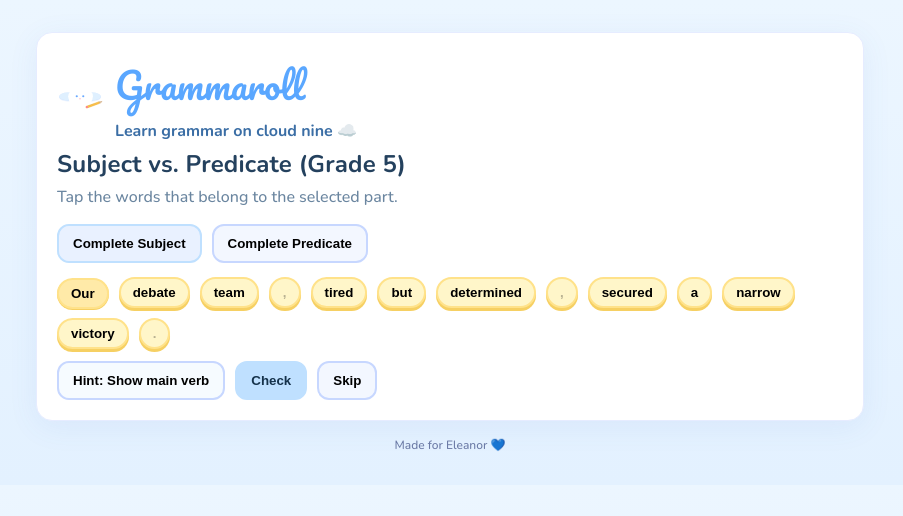
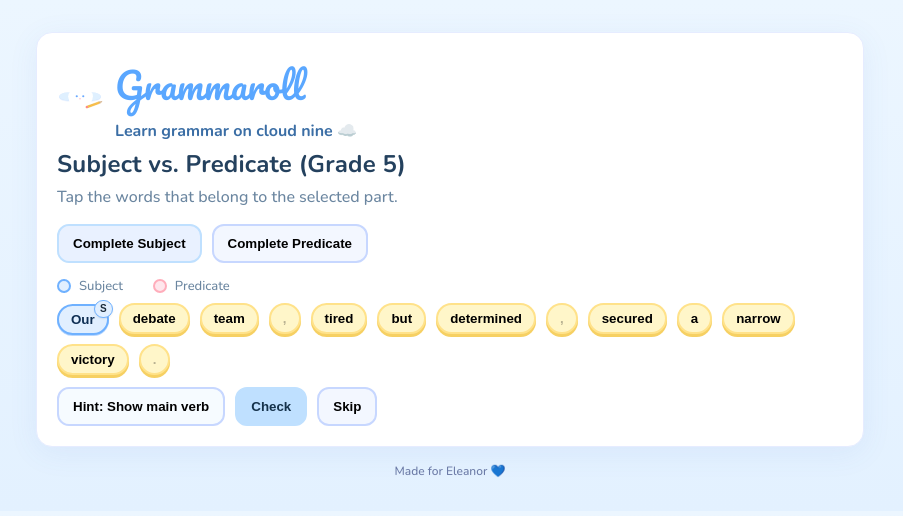
Before and after one commit to chokn/grammaroll, a React (Vite) app: page / in a window 1280 px wide. Both pictures are taken after a click on the button "Our". Shown: the top 516 px of the page, without its empty margins (190-1093 px from the left). Built offline with nearby package versions, Linux system fonts and the light colour scheme.

Commit message:
distinguish subject and predicate selections

```diff
--- a/src/App.tsx
+++ b/src/App.tsx
@@ -63,12 +63,21 @@ export default function App(){
 
         {item && (
           <div style={{marginTop: 14}}>
+            <div className="legend" aria-hidden>
+              <span className="swatch subject"/>
+              <span>Subject</span>
+              <span className="gap"/>
+              <span className="swatch predicate"/>
+              <span>Predicate</span>
+            </div>
             <div className="tokens">
               <TokenChips
                 tokens={item.tokens}
-                selected={sel[mode]}
+                selectedSubject={sel.complete_subject}
+                selectedPredicate={sel.complete_predicate}
                 onToggle={toggle}
                 verbHint={revealVerb ? new Set(item.spans.simple_predicate) : undefined}
+                mode={mode}
               />
             </div>
 
--- a/src/components/TokenChips.tsx
+++ b/src/components/TokenChips.tsx
@@ -1,31 +1,46 @@
 export default function TokenChips({
   tokens,
-  selected,
+  selectedSubject,
+  selectedPredicate,
   onToggle,
-  verbHint
+  verbHint,
+  mode
 }: {
   tokens: string[];
-  selected: Set<number>;
+  selectedSubject: Set<number>;
+  selectedPredicate: Set<number>;
   onToggle: (i:number)=>void;
   verbHint?: Set<number>;
+  mode: 'complete_subject' | 'complete_predicate'
 }) {
   const isPunct = (tok: string) => tok.length === 1 && ",.;:!?()[]{}'\"-—–".includes(tok)
   return (
     <>
       {tokens.map((t, i) => {
-        const isSel = selected.has(i);
+        const inSub = selectedSubject.has(i);
+        const inPred = selectedPredicate.has(i);
         const isVerb = verbHint?.has(i);
         const punct = isPunct(t)
+        const selClass = inSub && inPred
+          ? ' selected selected--both'
+          : inSub
+          ? ' selected selected--complete_subject'
+          : inPred
+          ? ' selected selected--complete_predicate'
+          : ''
+        const badge = inSub && inPred ? 'S/P' : inSub ? 'S' : inPred ? 'P' : ''
+        const badgeClass = inSub && inPred ? ' both' : inSub ? ' subject' : inPred ? ' predicate' : ''
         return (
           <button
             key={i}
             onClick={()=>!punct && onToggle(i)}
-            aria-pressed={isSel}
+            aria-pressed={inSub || inPred}
             disabled={punct}
-            className={`token${isVerb ? ' verb-hint':''}`}
+            className={`token${isVerb ? ' verb-hint':''}${selClass}`}
             title={isVerb ? 'Main verb' : undefined}
           >
             {t}
+            {badge && <span className={`sel-badge${badgeClass}`}>{badge}</span>}
           </button>
         );
       })}
--- a/src/index.css
+++ b/src/index.css
@@ -9,6 +9,10 @@
   --text: #24415e;
   --muted: #6b86a0;
   --success: #e6f4ea;
+  --subject-bg: #e1efff; /* high-contrast blue */
+  --subject-border: #6fb1ff;
+  --predicate-bg: #ffe6ec; /* high-contrast pink */
+  --predicate-border: #ffadbb;
 }
 *{box-sizing:border-box}
 body{
@@ -71,13 +75,54 @@ h1{
   box-shadow: 0 3px 0 #f6d063;
   font-weight: 700;
   transition: transform .06s ease, box-shadow .06s ease, background .06s ease;
+  position: relative;
 }
-.token[aria-pressed="true"]{
-  transform: translateY(1px);
-  box-shadow: 0 1px 0 #f6d063;
-  background: #ffeaa8;
+.token.selected{ transform: translateY(1px); }
+.token.selected--complete_subject{
+  background: var(--subject-bg);
+  border-color: var(--subject-border);
+  box-shadow: 0 1px 0 #b8d7ff;
+  color: #0f2f54;
+}
+.token.selected--complete_predicate{
+  background: var(--predicate-bg);
+  border-color: var(--predicate-border);
+  box-shadow: 0 1px 0 #ffc2cd;
+  color: #3c2230;
+}
+.token.selected--both{
+  background:
+    repeating-linear-gradient(135deg, #fefefe 0 8px, #f6f6f6 8px 16px),
+    linear-gradient(0deg, #fff, #fff);
+  border-color: #b18cff; /* purple for conflict */
+  box-shadow: 0 1px 0 #d9c8ff;
 }
 .token.verb-hint{ outline: 3px dashed #9aa7ff; outline-offset: 2px; }
+
+/* Small badge indicating S/P */
+.sel-badge{
+  position: absolute;
+  top: -6px;
+  right: -6px;
+  font-size: 10px;
+  line-height: 1;
+  padding: 3px 5px;
+  border-radius: 999px;
+  border: 1px solid rgba(0,0,0,0.08);
+  background: #fff;
+  color: #1b2b3a;
+  box-shadow: 0 1px 2px rgba(0,0,0,0.08);
+}
+.sel-badge.subject{ background: var(--subject-bg); border-color: var(--subject-border); }
+.sel-badge.predicate{ background: var(--predicate-bg); border-color: var(--predicate-border); }
+.sel-badge.both{ background: #efe9ff; border-color: #b18cff; }
+
+/* Legend */
+.legend{ display:flex; align-items:center; gap:8px; color: var(--muted); font-size: 13px; margin: 6px 0 8px; }
+.legend .gap{ width: 14px; }
+.legend .swatch{ display:inline-block; width: 14px; height: 14px; border-radius: 50%; border:2px solid transparent; }
+.legend .swatch.subject{ background: var(--subject-bg); border-color: var(--subject-border); }
+.legend .swatch.predicate{ background: var(--predicate-bg); border-color: var(--predicate-border); }
 .feedback{
   border-top: 1px dashed #d9e3ff;
   margin-top: 14px;
```
